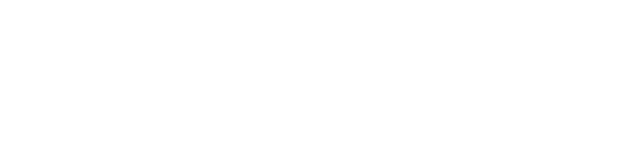
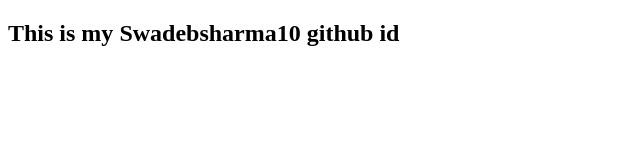
Before and after one commit to swadebsharma10/my-notun-repo, a plain HTML site: page index.html in a window 1280 px wide. Shown: the whole page, without its empty margins (0-640 px from the left). Drawn offline with Linux system fonts and the light colour scheme.

Commit message:
my first commit

```diff
--- a/index.html
+++ b/index.html
@@ -7,6 +7,6 @@
     <title>Document</title>
 </head>
 <body>
-
+    <h2>This is my  <span>Swadebsharma10</span> github id </h2>
 </body>
 </html>
```
